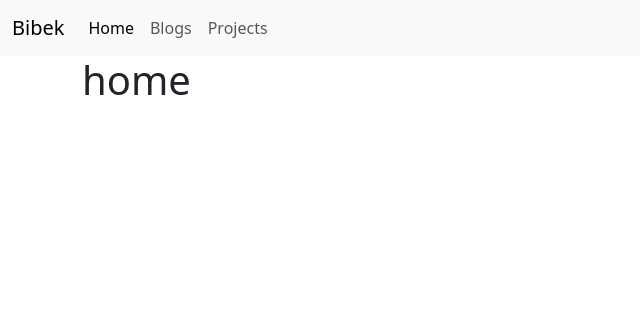
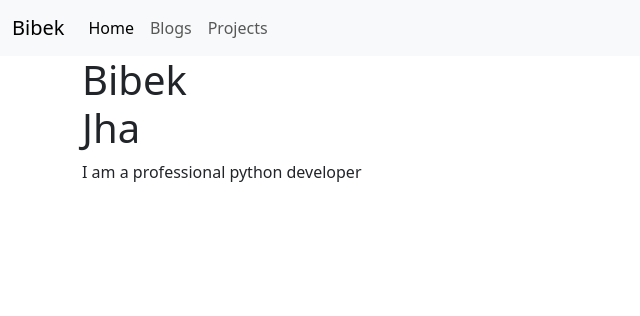
Before and after one commit to Exoutia/my-resume-django, a Django app: page / in a window 1280 px wide. Shown: the top 316 px of the page, without its empty margins (0-640 px from the left). Run offline with Django 4.2, Linux system fonts and the light colour scheme; some libraries are stand-ins or nearby versions.

```diff
--- a/personal_portfolio/home/templates/home_index.html
+++ b/personal_portfolio/home/templates/home_index.html
@@ -2,5 +2,7 @@
 {% load static %}
 
 {% block page_content %}
-<h1>home</h1>
+    <!-- <link rel="stylesheet" href="/static/css/home/style.css"> -->
+    <h1>Bibek <br> Jha</h1>
+    <p>I am a professional python developer</p>
 {% endblock %}
--- /dev/null
+++ b/personal_portfolio/static/css/home/style.css
@@ -0,0 +1,3 @@
+h1{
+    color: red;
+}
```
